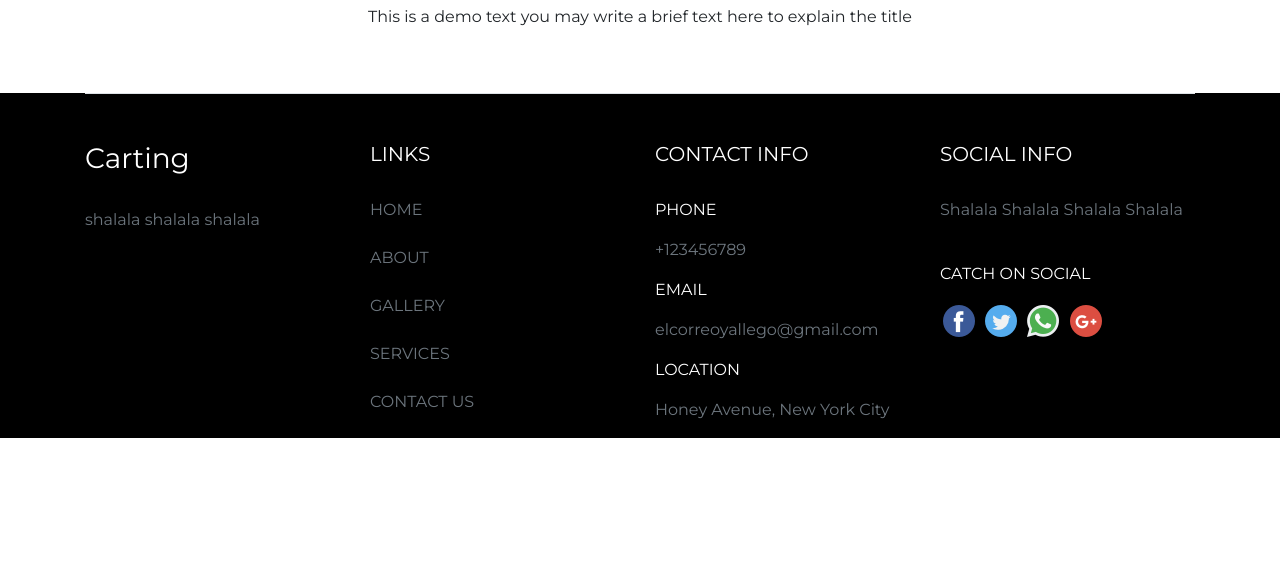
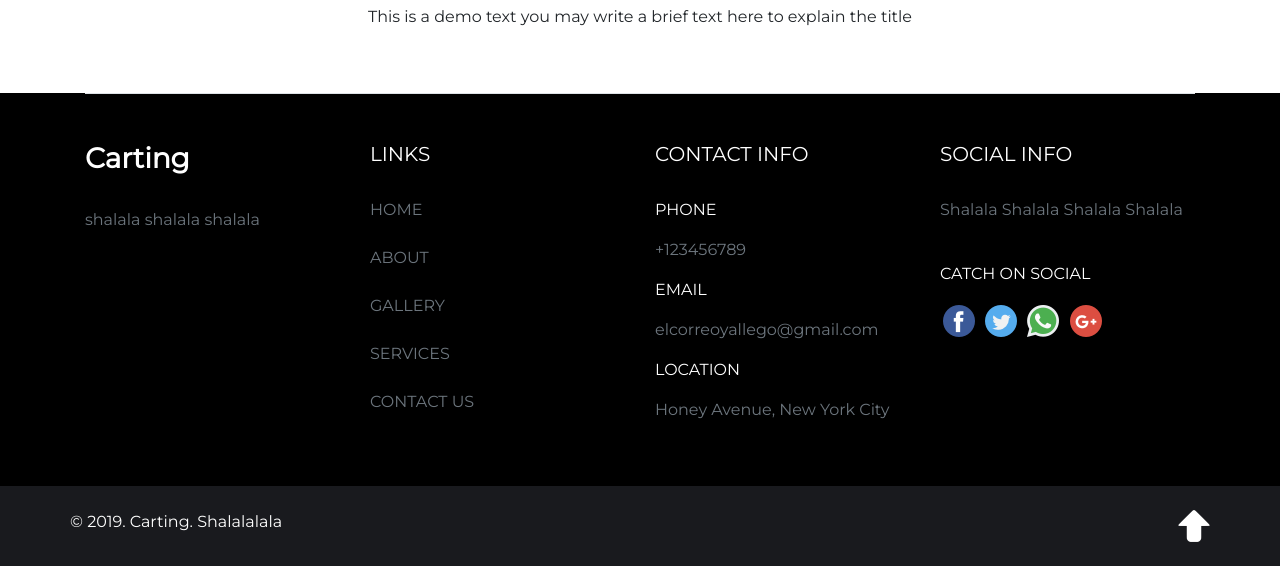
Before and after one commit to monicabz/examen1, a plain HTML site: page index.html in a window 1280 px wide. Shown: the part 2764-3330 px from the top of the page. Before the commit the page ends 3250 px from the top, so only its background shows below. Drawn offline with nearby package versions, Linux system fonts and the light colour scheme.

Commit message:
el footer del footer

```diff
--- a/index.html
+++ b/index.html
@@ -101,7 +101,7 @@
             <footer class="pt-4 my-md-5 pt-md-5 border-top">
                 <div class="row">
                   <div class="col-12 col-md">
-                    <h3>Carting</h3>
+                    <h3><b>Carting</b></h3>
                     <br>
                     <p class="text-muted">
                         shalala
@@ -145,12 +145,28 @@
                     <a href="http://www.twitter.com"><img style="margin:3px" src="images/twitter.png"></a>
                     <a href="http://www.web.whatsapp.com"><img style="margin:3px" src="images/whatsapp.png"></a>
                     <a href="http://www.google.com"><img style="margin:3px" src="images/google-plus.png"></a>
-
                   </div>
                 </div>
               </footer>
         </div>
+        <div style="background-color: rgb(25, 26, 30)">
+            <div class="container">
+            <br>
+
+            <div class="row">
+                <div>
+                    © 2019. Carting. Shalalalala
+                </div>
+                <div style="margin-right: 0px;margin-left: auto;" >
+                    <a id="topButton"><img src="images/up-arrow.png" alt=""></a>
+                </div>
+            </div>
+            <br>
+
+            </div>
+        </div>
     </div>
+
 
 
     <!-- Scripts -->
@@ -160,6 +176,7 @@
     <script src="scripts/angularjs.js"></script>
     <script src="scripts/route.js"></script>
     <script src="scripts/script.js"></script>
+    <script src="scripts/top.js"></script>
 </body>
 
 </html>
--- /dev/null
+++ b/scripts/top.js
@@ -0,0 +1,6 @@
+var btn = $('#topButton');
+
+btn.on('click', function(e) {
+  e.preventDefault();
+  $('html, body').animate({scrollTop:0}, '300');
+});
--- a/styles/style.css
+++ b/styles/style.css
@@ -137,3 +137,7 @@ nav>a,
     color: white;
     font-style: italic;
 }
+
+#topButton:hover{
+    cursor:pointer;
+}
```
Also changed, not shown: images/up-arrow.png (added).
